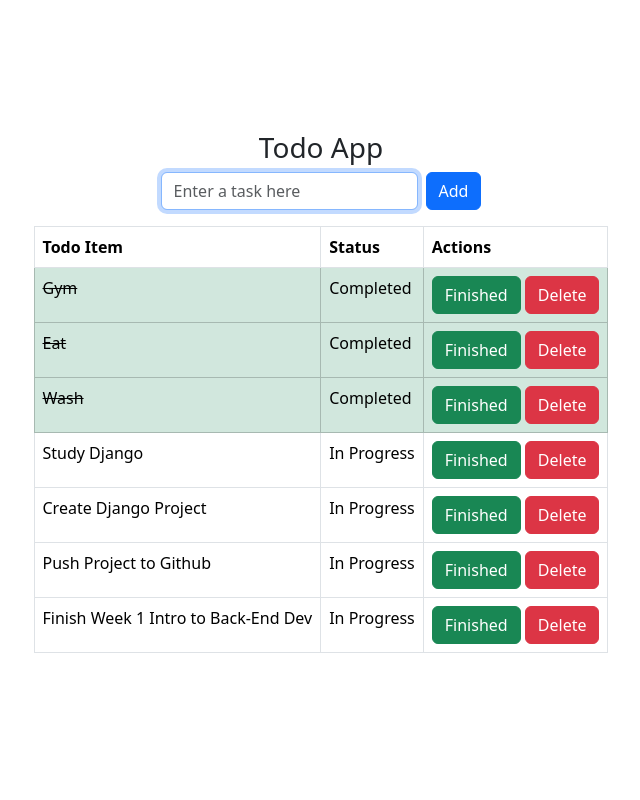
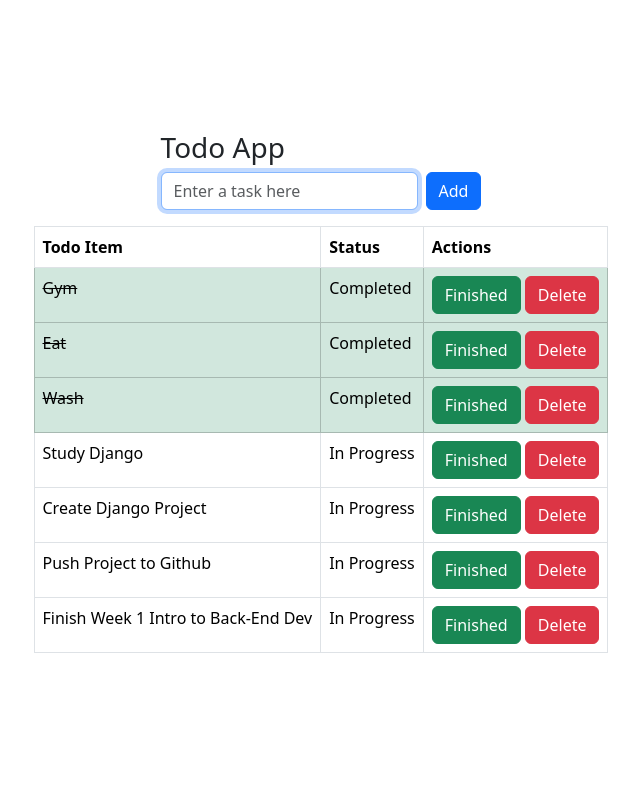
Before and after one commit to ethandiedericks/django_todo, a Django app: page / in a window 1280 px wide. Shown: the whole page, without its empty margins (319-959 px from the left). Run offline with Django 4.2, Linux system fonts and the light colour scheme; data comes from the database, SQL or seed files in the repository; both versions use the stored data as it was after the commit.

Commit message:
db and templates imporovement

```diff
--- a/todo_app/templates/todo_app/index.html
+++ b/todo_app/templates/todo_app/index.html
@@ -6,29 +6,34 @@
 {% endblock %}
 
 {% block content %}
-    <div class="container d-flex align-items-center justify-content-center flex-column" >
+    <div class="container d-flex align-items-center justify-content-center flex-column" id="container" >
+
+        <div class="sub-container d-flex align-items-center justify-content-center flex-column" id="sub-container">
+            <div class="form-container " id="form-container">
                 <h3>Todo App</h3>
                 <!-- create tasks -->
                 <form method= "POST" action="">
                     {% csrf_token %}
-            <div class="d-flex align-items-center mb-3 ">
+                    <div class="d-flex align-items-center mb-3">
                         <div class="form-group me-2 mb-0">
                             {{ form.title }}
                         </div>
                         <button class="btn btn-primary" type="submit">Add</button>
                     </div>
                 </form>
+            </div>
+
             <!-- populate table with tasks from database -->
-        <div class="table-wrapper">
+            <div class="table-wrapper" id="table-wrapper">
                 <table class="table table-hover table-bordered">
-              <thead>
+                <thead id="table-head">
                     <tr>
                     <th>Todo Item</th>
                     <th>Status</th>
                     <th>Actions</th>
                     </tr>
                 </thead>
-              <tbody>
+                <tbody id="table-body">
                     <!-- iterate through tasks in db -->
                     {% for task in tasks %}
                         <!-- if tasks.status is True-->
@@ -73,4 +78,6 @@
                 </table>
             </div>
         </div>
+
+    </div>
     {% endblock %}
```
Also changed, not shown: todo_app/templates/todo_app/base.html (+9 -4 lines), db.sqlite3. Lines whose indentation alone changed are shown as unchanged.
